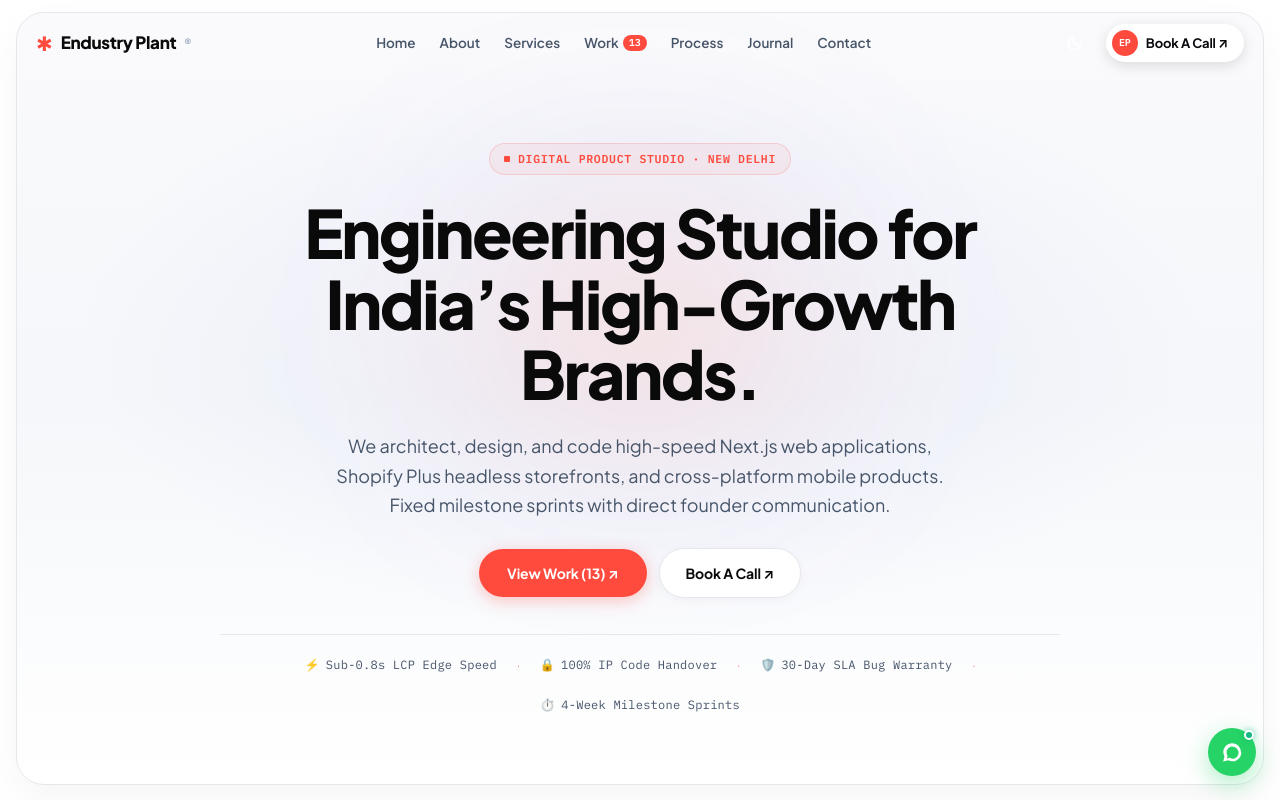
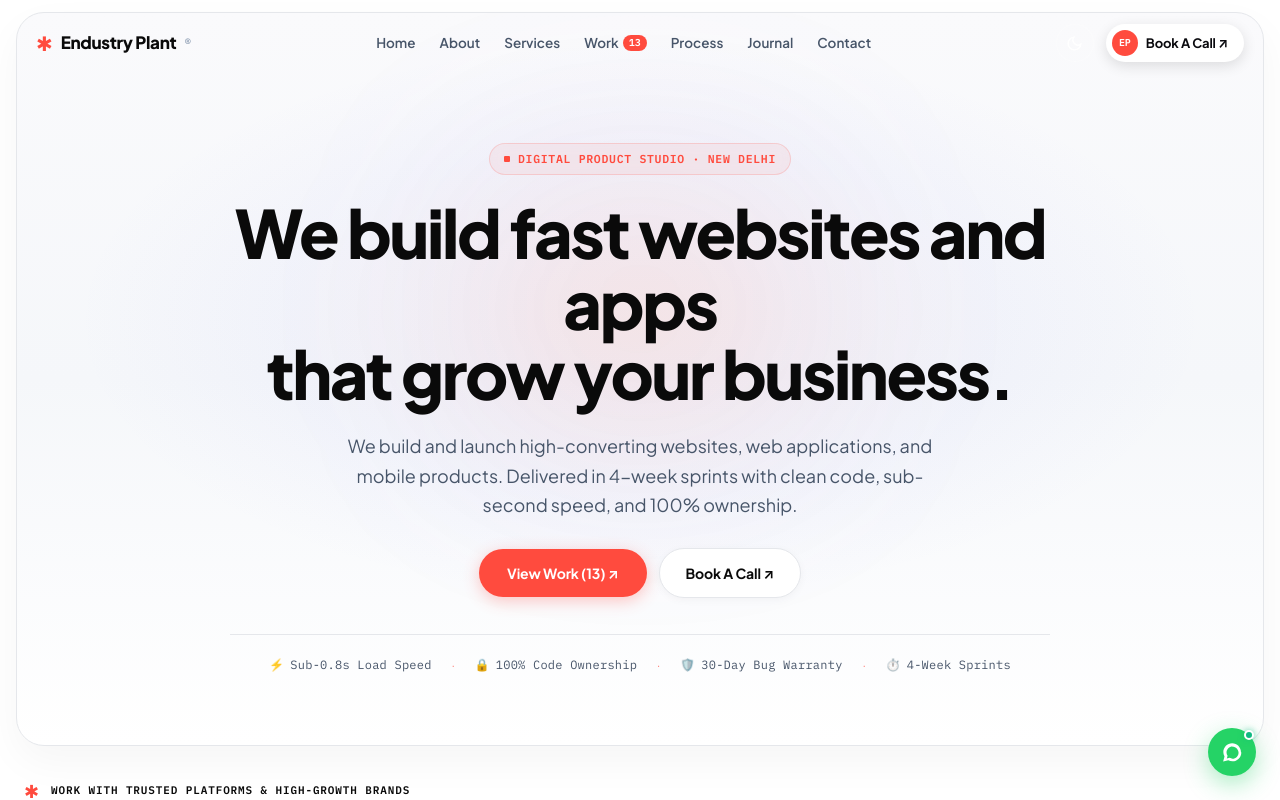
Before and after one commit to nirbhaysagar/endustryplant, a Next.js app: page / in a window 1280 px wide. Shown: the top 800 px of the page. Built offline with nearby package versions, Linux system fonts and the light colour scheme.

Commit message:
feat(hero): rewrite hero headline and subhead with simple, output-centric copy

```diff
--- a/src/components/Hero.tsx
+++ b/src/components/Hero.tsx
@@ -139,14 +139,14 @@ export default function Hero() {
             </div>
 
             <h1 className={styles.headline}>
-              Engineering Studio for<br />
-              India’s High-Growth Brands.
+              We build fast websites and apps<br />
+              that grow your business.
             </h1>
 
             <p className={styles.subheadline}>
-              We architect, design, and code high-speed Next.js web applications,
-              Shopify Plus headless storefronts, and cross-platform mobile products.
-              Fixed milestone sprints with direct founder communication.
+              We build and launch high-converting websites, web applications,
+              and mobile products. Delivered in 4-week sprints with clean code,
+              sub-second speed, and 100% ownership.
             </p>
 
             <div className={styles.btnGroup}>
@@ -158,22 +158,22 @@ export default function Hero() {
               </Link>
             </div>
 
-            {/* MINIMAL PROOF ROW (CLEAN, QUIET, NO IN-YOUR-FACE FLOATING NOISE) */}
+            {/* MINIMAL PROOF ROW (CLEAN, STRAIGHT, OUTPUT-CENTRIC) */}
             <div className={styles.proofPillRow}>
               <span className={styles.proofItem}>
-                <span>⚡</span> Sub-0.8s LCP Edge Speed
+                <span>⚡</span> Sub-0.8s Load Speed
               </span>
               <span className={styles.proofDot}>·</span>
               <span className={styles.proofItem}>
-                <span>🔒</span> 100% IP Code Handover
+                <span>🔒</span> 100% Code Ownership
               </span>
               <span className={styles.proofDot}>·</span>
               <span className={styles.proofItem}>
-                <span>🛡️</span> 30-Day SLA Bug Warranty
+                <span>🛡️</span> 30-Day Bug Warranty
               </span>
               <span className={styles.proofDot}>·</span>
               <span className={styles.proofItem}>
-                <span>⏱️</span> 4-Week Milestone Sprints
+                <span>⏱️</span> 4-Week Sprints
               </span>
             </div>
           </div>
```
